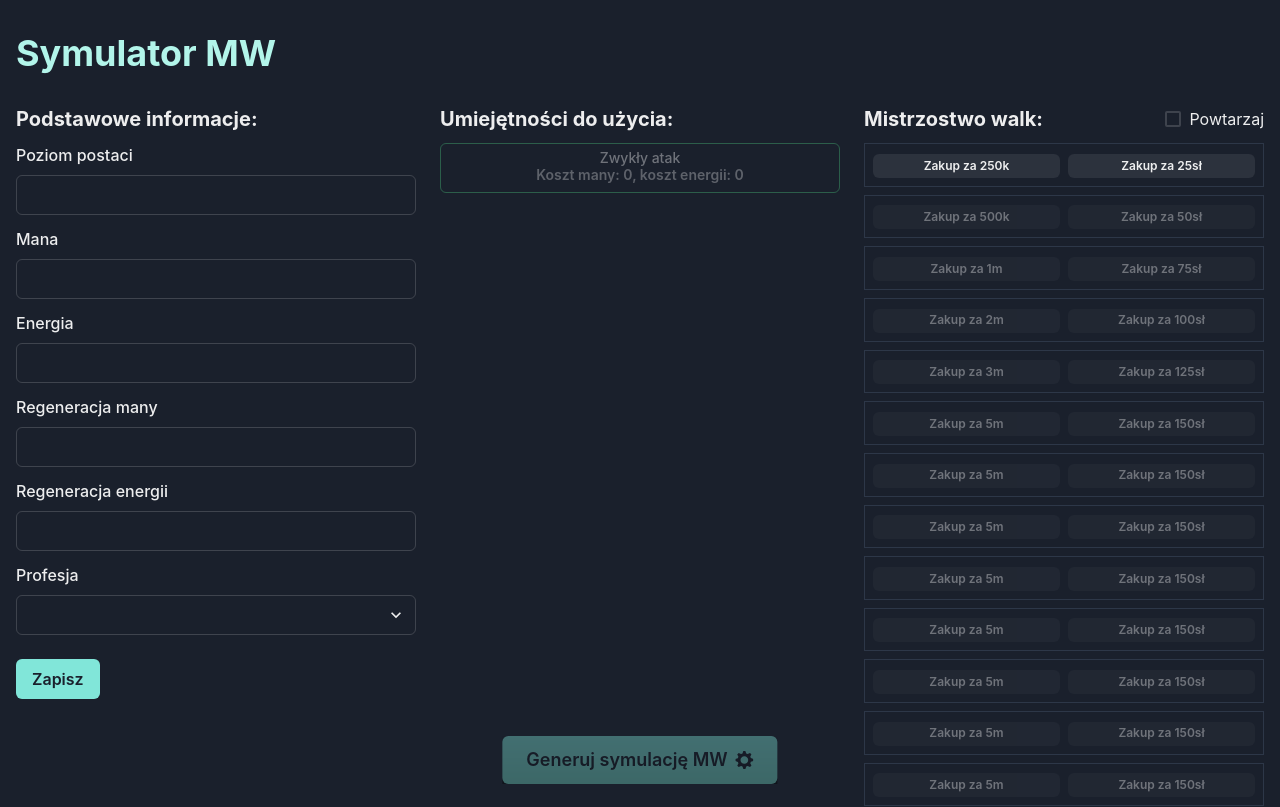
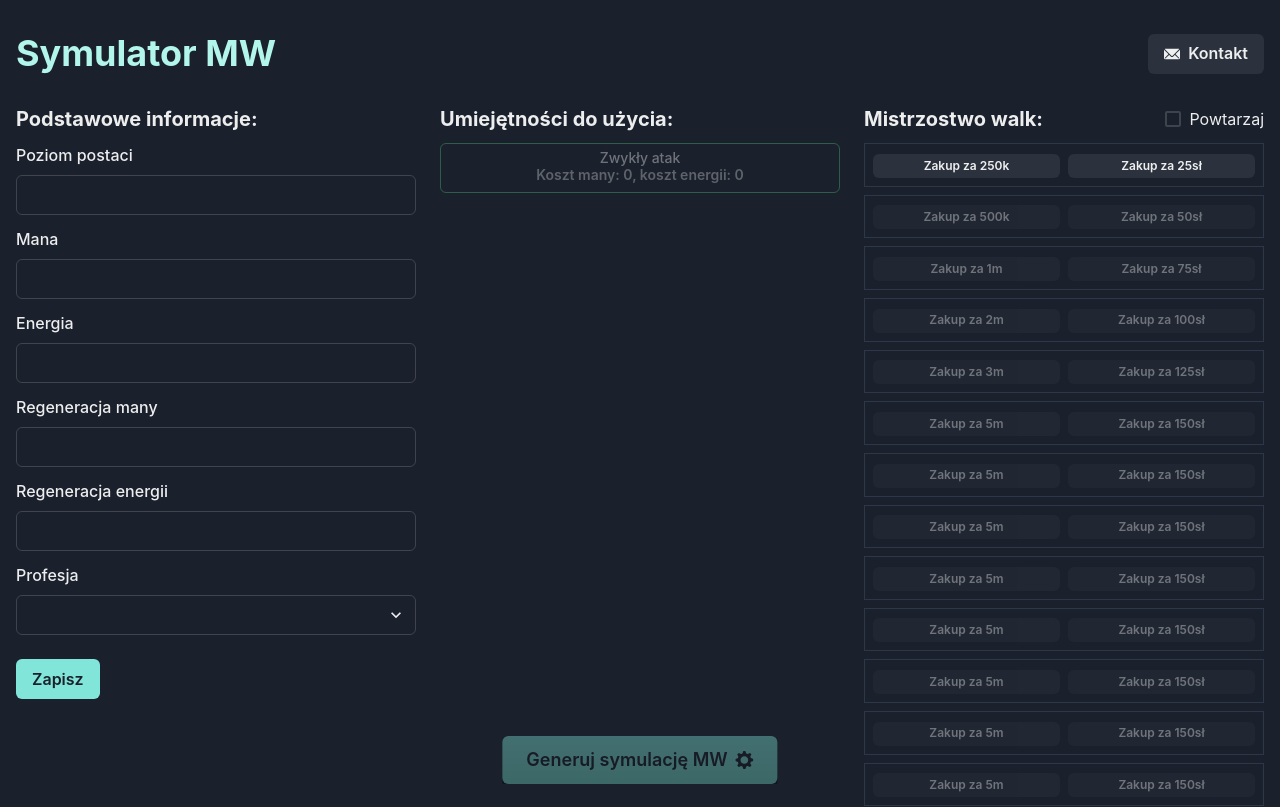
Before and after one commit to mimoid-prog/symulator-mw, a Next.js app: page / in a window 1280 px wide. Shown: the top 807 px of the page. Built offline with nearby package versions, Linux system fonts and the light colour scheme.

Commit message:
Add contact information

```diff
--- /dev/null
+++ b/components/Header/index.tsx
@@ -0,0 +1,52 @@
+import {
+  Flex,
+  Heading,
+  Button,
+  Portal,
+  Popover,
+  PopoverTrigger,
+  PopoverContent,
+  PopoverHeader,
+  PopoverBody,
+  Text,
+  PopoverCloseButton,
+} from "@chakra-ui/react";
+import { EmailIcon } from "@chakra-ui/icons";
+
+const Header = () => {
+  return (
+    <Flex justifyContent="space-between" alignItems="center">
+      <Heading color="teal.100">Symulator MW</Heading>
+      <Popover>
+        <PopoverTrigger>
+          <Button leftIcon={<EmailIcon />}>Kontakt</Button>
+        </PopoverTrigger>
+        <Portal>
+          <PopoverContent>
+            <PopoverCloseButton />
+            <PopoverHeader>Kontakt</PopoverHeader>
+            <PopoverBody>
+              <Button
+                variant="link"
+                as="a"
+                href="https://www.margonem.pl/profile/view,8686722#char_359294,aldous"
+                target="_blank"
+              >
+                Link do profilu
+              </Button>
+              <Text fontSize="sm">Nick w grze: Vlk Romanov, świat Aldous</Text>
+              <Text fontSize="sm">Email: mimoid.prog@gmail.com</Text>
+              <br />
+              <Text fontSize="sm">
+                Jeśli zauważyłeś błąd, masz jakąś propozycję lub pytanie to
+                śmiało odzywaj się do mnie.
+              </Text>
+            </PopoverBody>
+          </PopoverContent>
+        </Portal>
+      </Popover>
+    </Flex>
+  );
+};
+
+export default Header;
--- a/pages/index.tsx
+++ b/pages/index.tsx
@@ -5,6 +5,7 @@ import Head from "next/head";
 import Abilities from "../components/Abilities";
 import BasicsForm from "../components/BasicsForm";
 import GenerateMwSimulationButtonSection from "../components/GenerateMwSimulationButtonSection";
+import Header from "../components/Header";
 import Mw from "../components/Mw";
 import MwSimulationModal from "../components/MwSimulationModal";
 import store from "../Store";
@@ -20,8 +21,7 @@ const Home: NextPage = observer(() => {
         />
       </Head>
       <Container maxW="container.xl">
-        <Heading color="teal.100">Symulator MW</Heading>
-
+        <Header />
         <Box mt={8}>
           <Grid templateColumns="repeat(3,1fr)" gap={6}>
             <GridItem>
```
